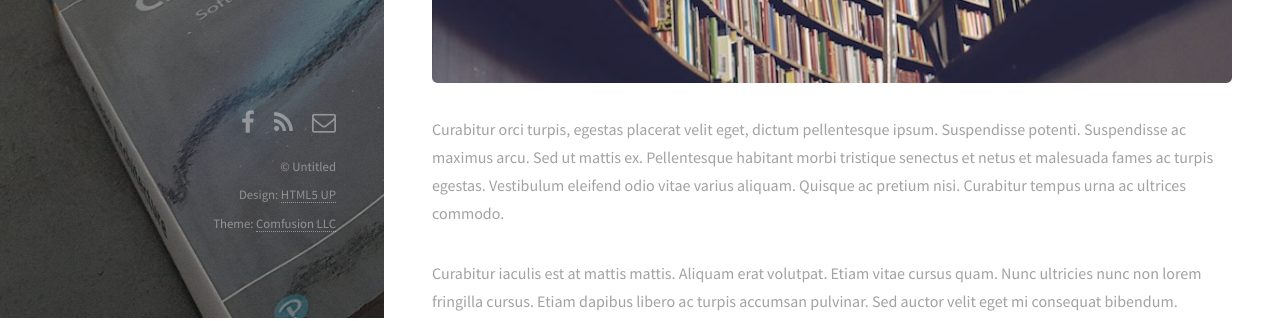
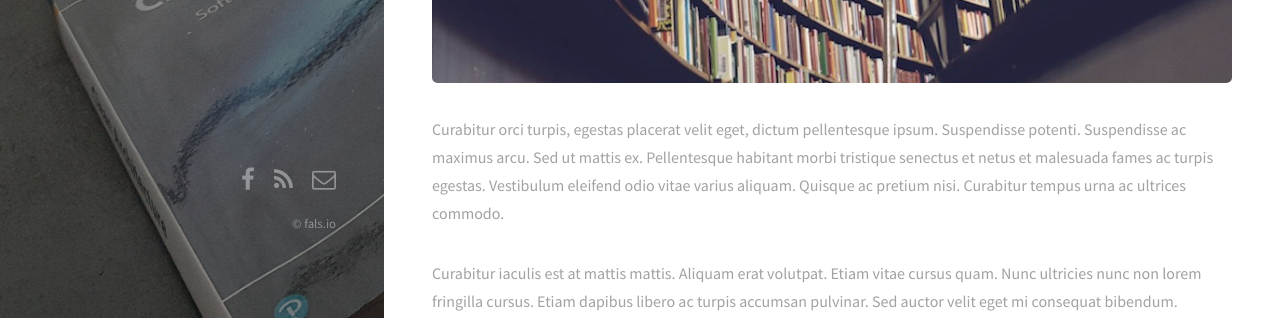
Before and after one commit to fals/fals.github.io, a Jekyll site: the page built from index.html, in a window 1280 px wide. Shown: the part 582-903 px from the top of the page. Built offline with Jekyll 4.4.1, drawn with Linux system fonts in a browser that asks for light colours; nearby versions of some CDN libraries.

```diff
--- a/_config.yml
+++ b/_config.yml
@@ -18,11 +18,9 @@ author:
 
 # Social details for the jekyll-seo-tag gem
 social:
-  name: fals.io
+  name: LinkedIn
   links:
     - https://www.linkedin.com/in/filipe-augusto-lima-de-souza-95a16833
-    - https://github.com/fals
-    - https://stackoverflow.com/users/2072198/fals
 
 permalink: pretty
 
--- a/_layouts/default.html
+++ b/_layouts/default.html
@@ -51,9 +51,7 @@
         {% endif %}
       </ul>
       <ul class="copyright">
-          <li>&copy; Untitled</li>
-          <li>Design: <a href="http://html5up.net">HTML5 UP</a></li>
-          <li>Theme: <a href="http://comfusionllc.com">Comfusion LLC</a></li>
+          <li>&copy; fals.io</li>
       </ul>
     </footer>
 
```
